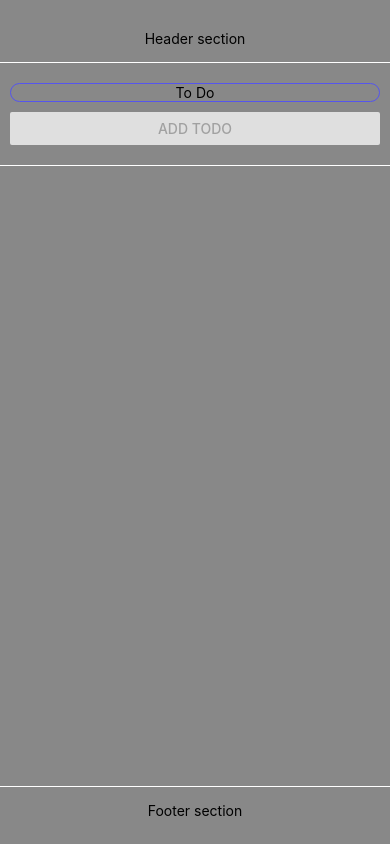
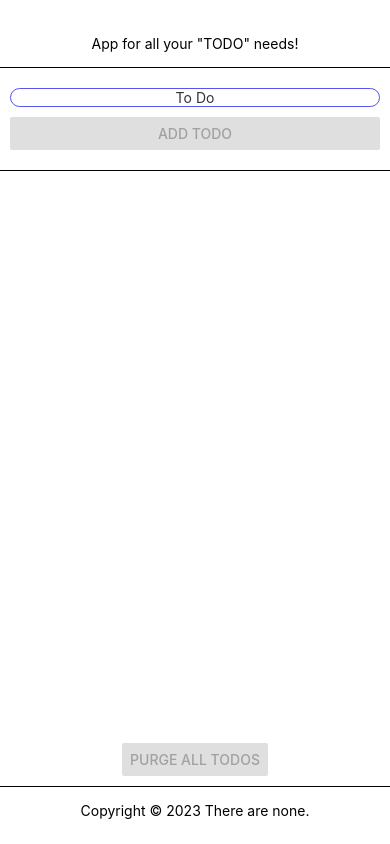
Before and after one commit to DragonSkyNG/native_test, a React Native app: screen / in a window 390 px wide. Built offline with nearby package versions, Linux system fonts and the light colour scheme.

Commit message:
Make changes to styles and text

```diff
--- a/App.js
+++ b/App.js
@@ -1,19 +1,15 @@
 import { StatusBar } from "expo-status-bar";
-import {
-  StyleSheet,
-  View,
-} from "react-native";
+import { StyleSheet, View } from "react-native";
 import Header from "./components/Header";
 import Todos from "./components/Todos";
 import Footer from "./components/Footer";
 
 export default function App() {
-
   return (
     <View style={styles.container}>
-      <Header/>
-      <Todos/>
-      <Footer/>
+      <Header />
+      <Todos />
+      <Footer />
       <StatusBar style="auto" />
     </View>
   );
@@ -22,15 +18,12 @@ export default function App() {
 const styles = StyleSheet.create({
   container: {
     flex: 1,
-    paddingTop: 30,
+    paddingTop: 35,
     paddingBottom: 25,
-    backgroundColor: "#888",
+    // backgroundColor: "#888",
     alignItems: "center",
   },
   scroll: {
     width: "100%",
   },
-
-
-
 });
--- a/components/Footer.js
+++ b/components/Footer.js
@@ -1,17 +1,17 @@
-import { View,Text,StyleSheet } from "react-native";
+import { View, Text, StyleSheet } from "react-native";
 export default function Footer() {
   return (
     <View style={styles.footer}>
-      <Text style={{ textAlign: "center" }}>Footer section</Text>
+      <Text style={{ textAlign: "center" }}>Copyright © 2023 There are none.</Text>
     </View>
   );
 }
 
-const styles= StyleSheet.create({
-    footer: {
-        borderTopColor: "#fff",
-        borderTopWidth: 1,
-        width: "100%",
-        paddingTop: 15,
-      },
-})
+const styles = StyleSheet.create({
+  footer: {
+    borderTopColor: "#000",
+    borderTopWidth: 1,
+    width: "100%",
+    paddingTop: 15,
+  },
+});
--- a/components/Header.js
+++ b/components/Header.js
@@ -2,18 +2,18 @@ import { View, Text, StyleSheet } from "react-native";
 export default function Header() {
   return (
     <View style={styles.header}>
-      <Text>Header section</Text>
+      <Text>App for all your "TODO" needs!</Text>
     </View>
   );
 }
 
-const styles= StyleSheet.create({
+const styles = StyleSheet.create({
   header: {
-        borderBottomColor: "#fff",
+    borderBottomColor: "#000",
     borderBottomWidth: 1,
     width: "100%",
     paddingBottom: 15,
     alignItems: "center",
     gap: 10,
   },
-})
+});
--- a/components/Todos.js
+++ b/components/Todos.js
@@ -5,6 +5,8 @@ import {
   Text,
   TextInput,
   View,
+  Modal,
+  Alert,
 } from "react-native";
 import { useEffect, useRef, useState } from "react";
 import * as SecureStore from "expo-secure-store";
@@ -25,6 +27,7 @@ async function purge(key) {
 export default function Todos() {
   const [todo, setTodo] = useState("");
   const [todos, setTodos] = useState([]);
+  const [modalVisible, setModalVisible] = useState(false);
   const unqID = useRef(0);
 
   useEffect(() => {
@@ -35,8 +38,8 @@ export default function Todos() {
       let storedID = await getData("id");
       unqID.current = storedID ? storedID : 0;
       setTodos(storedTodos ? storedTodos : []);
-      console.log(storedTodos);
-      console.log(storedID);
+      //   console.log(storedTodos);
+      //   console.log(storedID);
     };
     getStoredData();
   }, []);
@@ -63,8 +66,51 @@ export default function Todos() {
     }
   };
 
+  const purgeAllTodosHandler = async () => {
+    await purge("todos");
+    await purge("id");
+    setTodos([]);
+    unqID.current = 0;
+  };
+
   return (
     <View style={styles.container}>
+      <Modal
+        animationType="slide"
+        transparent={false}
+        visible={modalVisible}
+        onRequestClose={() => {
+          Alert.alert("Modal has been closed.");
+          setModalVisible(false);
+        }}
+      >
+        <View
+          style={{
+            justifyContent: "center",
+            alignItems: "center",
+            height: "100%",
+          }}
+        >
+          <Text style={{ paddingBottom: 10, fontSize: 20 }}>
+            Do you want to purge all todos?
+          </Text>
+          <View style={{ gap: 10 }}>
+            <Button
+              onPress={() => {
+                purgeAllTodosHandler();
+                setModalVisible(false);
+              }}
+              title="Yes"
+            />
+            <Button
+              onPress={() => {
+                setModalVisible(false);
+              }}
+              title="No"
+            />
+          </View>
+        </View>
+      </Modal>
       <View style={styles.inputBox}>
         <TextInput
           style={styles.input}
@@ -75,16 +121,17 @@ export default function Todos() {
         <Button
           onPress={addTodoHandler}
           disabled={todo.length === 0}
+          style={styles.button}
           title="Add Todo"
         />
       </View>
 
       <FlatList
-        style={{ gap: 30 }}
+        style={styles.list}
         data={todos}
         renderItem={({ item }) => (
           <Text
-            style={{ fontSize: 20 }}
+            style={styles.todo}
             onPress={() => {
               deleteTodoHandler(item.id);
             }}
@@ -93,6 +140,15 @@ export default function Todos() {
           </Text>
         )}
       />
+      <View style={{ marginBottom: 10 }}>
+        <Button
+          onPress={() => {
+            setModalVisible(true);
+          }}
+          disabled={todos.length === 0}
+          title="Purge all todos"
+        />
+      </View>
     </View>
   );
 }
@@ -107,9 +163,13 @@ const styles = StyleSheet.create({
     paddingRight: 10,
     gap: 10,
     borderBottomWidth: 1,
-    borderBottomColor: "#fff",
+    borderBottomColor: "#000",
+  },
+  button: {
+    borderRadius: 100,
   },
   input: {
+    color:"#333",
     borderWidth: 1,
     borderColor: "#55e",
     borderRadius: 10,
@@ -118,4 +178,16 @@ const styles = StyleSheet.create({
     minWidth: 100,
     textAlign: "center",
   },
+  list: { width: "100%", marginTop: 10, paddingLeft: 10, paddingRight: 10 },
+  todo: {
+    color: "white",
+    fontSize: 20,
+    paddingTop: 10,
+    paddingBottom: 10,
+    marginBottom: 10,
+    // justifyContent:"center",
+    textAlign: "center",
+    backgroundColor: "#333",
+    borderRadius: 10,
+  },
 });
```
Lines whose indentation alone changed are shown as unchanged.
